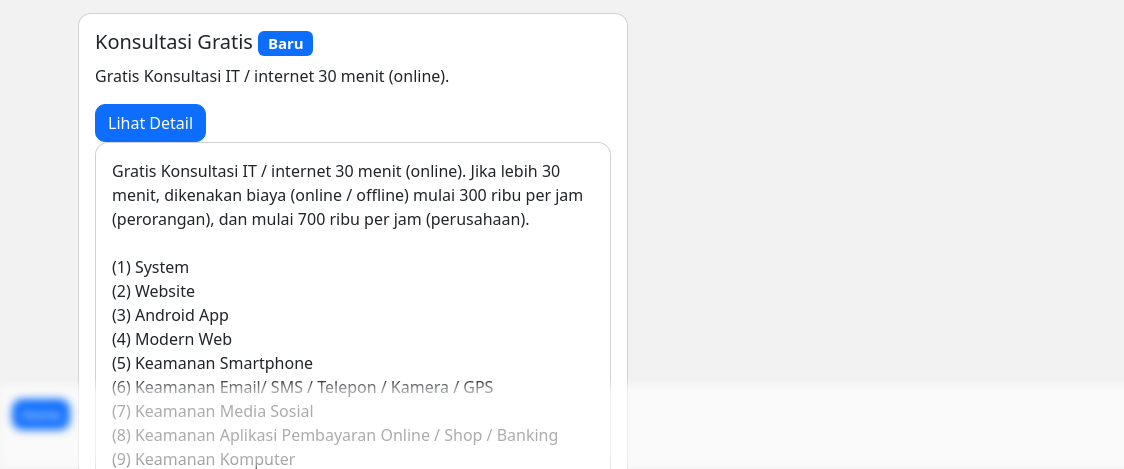
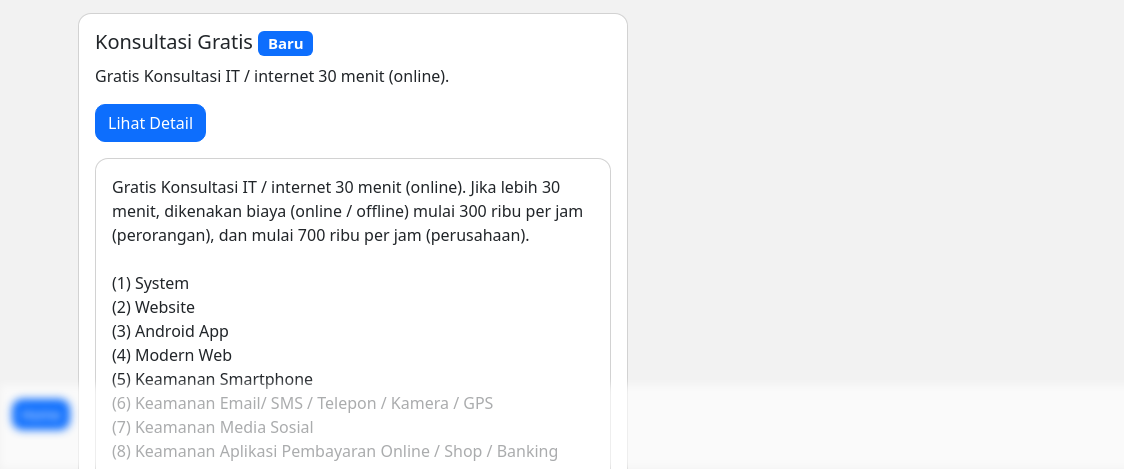
Before and after one commit to belajarkelompok/todaybigdata, a plain HTML site: page index.html in a window 1280 px wide. Both pictures are taken after a click on the button "Lihat Detail". Shown: the part 331-800 px from the top of the page, 0-1124 px from the left. Drawn offline with nearby package versions, Linux system fonts and the light colour scheme.

Commit message:
Update index.html

```diff
--- a/index.html
+++ b/index.html
@@ -146,7 +146,7 @@
               Lihat Detail
             </button>
 
-            <div class="collapse mb-3" id="collapseExample">
+            <div class="collapse mt-3 mb-3" id="collapseExample">
               <div class="card card-body">
                 Gratis Konsultasi IT / internet 30 menit (online). Jika lebih 30 menit, dikenakan biaya (online / offline) mulai 300 ribu per jam (perorangan), dan mulai 700 ribu per jam (perusahaan).<br /><br />
 
```
